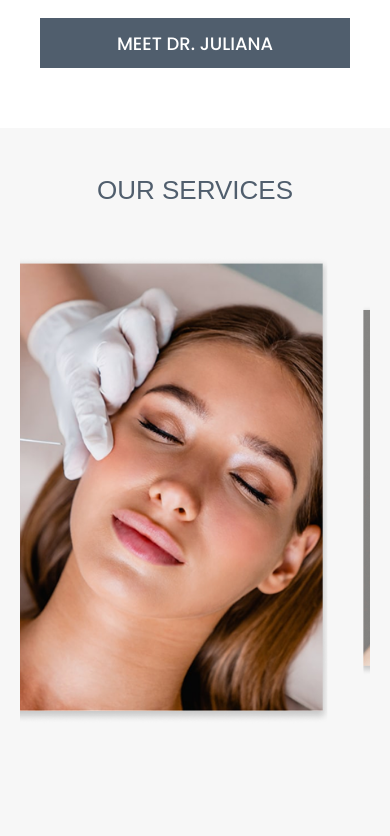
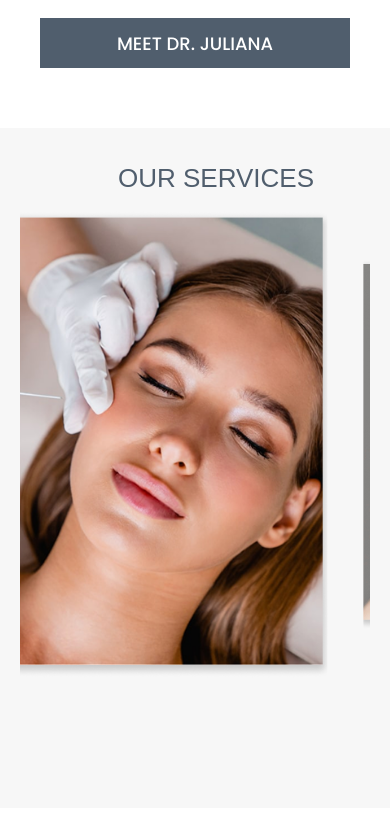
Before and after one commit to Verita-Software/dermatology, a React (Create React App) app: page / in a window 390 px wide. Shown: the part 1240-2076 px from the top of the page. Built offline with nearby package versions, Linux system fonts and the light colour scheme; a web font is replaced by a local one.

Commit message:
added changes in service section

```diff
--- a/src/components/Home/ServicesSection.css
+++ b/src/components/Home/ServicesSection.css
@@ -138,6 +138,7 @@
 }
 
 @media (max-width: 768px) {
+
   .embla__slide {
     flex: 0 0 100%;
   }
@@ -171,15 +172,28 @@
   }
 
   .services-section-wrapper {
-    padding: 35px 20px;
-    height: 730px;
+    padding: 23px 20px;
+    height: 680px;
   }
   .caption {
     font-size: 26px;
   }
   .services-heading{
     font-size: 26px;
-    margin-top: 0px;
+        margin-top: -21px;
+        position: sticky;
+        position: absolute;
+        margin: auto;
+        margin-left: 98px;
+        margin-bottom: 22px;
+  }
+  .side-slide img,
+  .center-slide img {
+
+    margin-top:20px;
   }
 
+
+
+
 }
```
